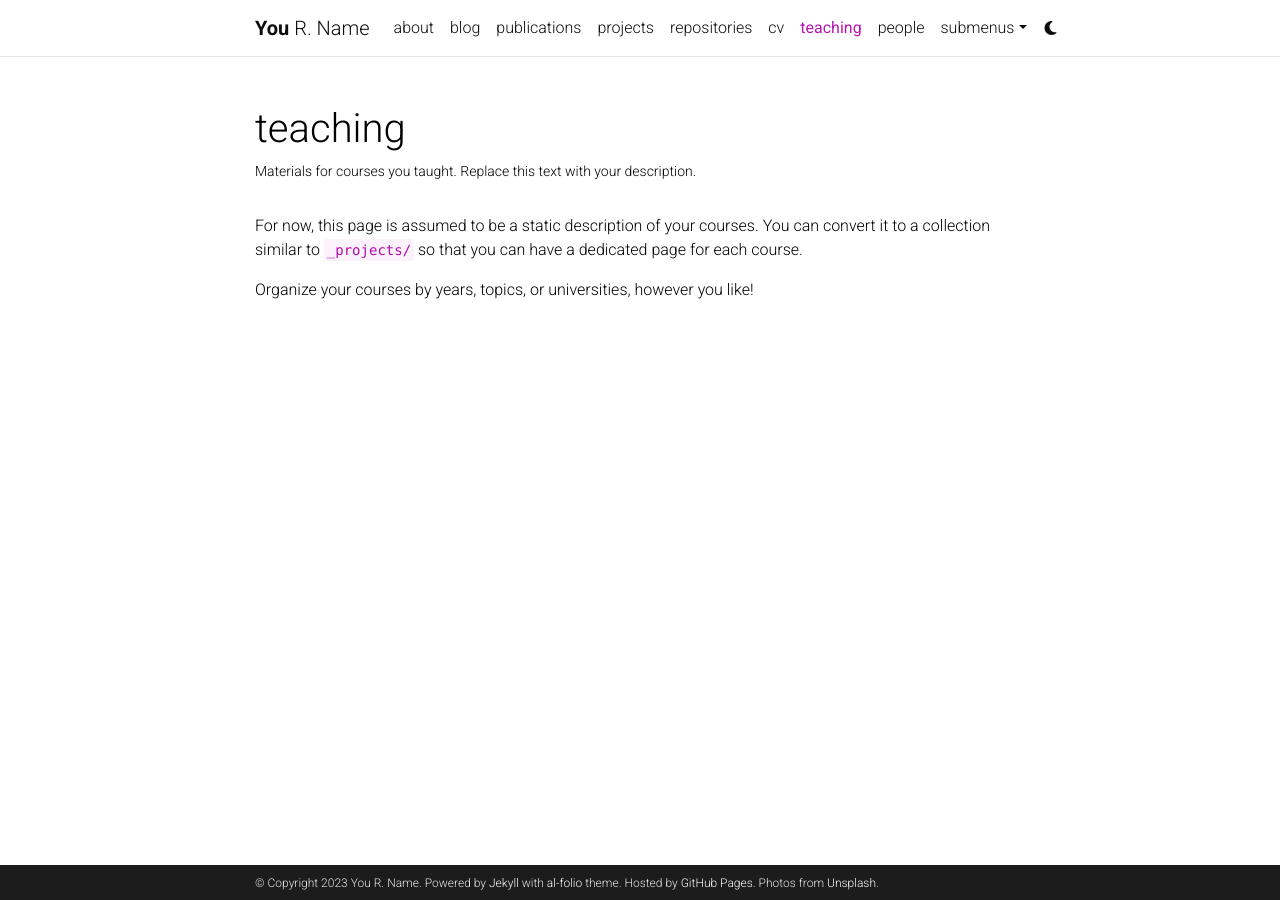
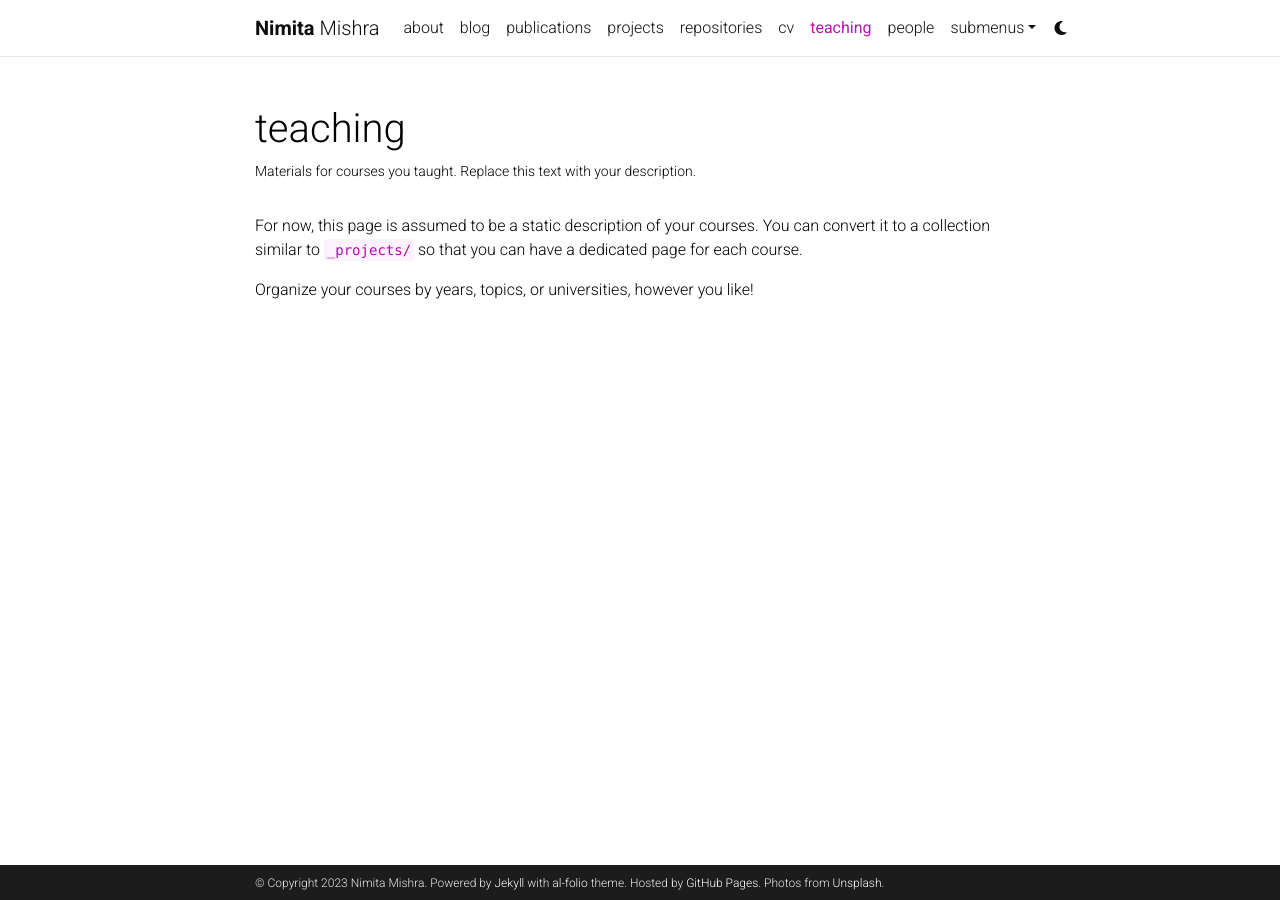
Before and after one commit to nimitamishra/nimitamishra.github.io, a Jekyll site: the page built from _pages/teaching.md, in a window 1280 px wide. Built offline with Jekyll 4.4.1, drawn with Linux system fonts in a browser that asks for light colours; comment, search, counter and statistics services are not loaded; a style sheet for code colours, icons or effects is not loaded.

Commit message:
Update _config.yml

```diff
--- a/_config.yml
+++ b/_config.yml
@@ -3,10 +3,10 @@
 # -----------------------------------------------------------------------------
 
 title: blank # the website title (if blank, full name will be used instead)
-first_name: You
-middle_name: R.
-last_name: Name
-email: you@example.com
+first_name: Nimita
+middle_name:
+last_name: Mishra
+email: mishranimita7@gmail.com
 description: > # the ">" symbol means to ignore newlines until "footer_text:"
   A simple, whitespace theme for academics. Based on [*folio](https://github.com/bogoli/-folio) design.
 footer_text: >
@@ -18,8 +18,8 @@
 lang: en # the language of your site (for example: en, fr, cn, ru, etc.)
 icon: ⚛️  # the emoji used as the favicon (alternatively, provide image name in /assets/img/)
 
-url: https://alshedivat.github.io # the base hostname & protocol for your site
-baseurl: /al-folio # the subpath of your site, e.g. /blog/. Leave blank for root
+url: https://nimitamishra.github.io # the base hostname & protocol for your site
+baseurl:  # the subpath of your site, e.g. /blog/. Leave blank for root
 last_updated: false # set to true if you want to display last updated in the footer
 impressum_path:  # set to path to include impressum link in the footer, use the same path as permalink in a page, helps to conform with EU GDPR
 
```
